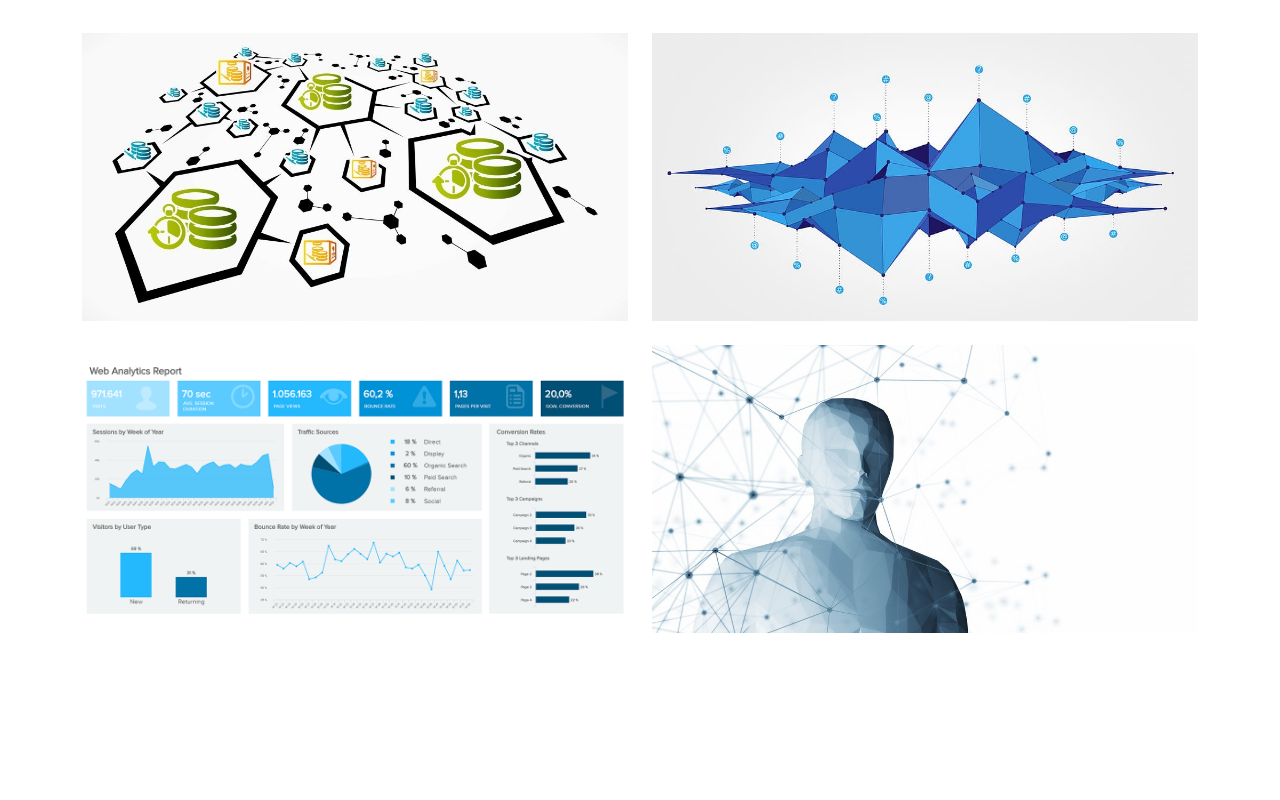
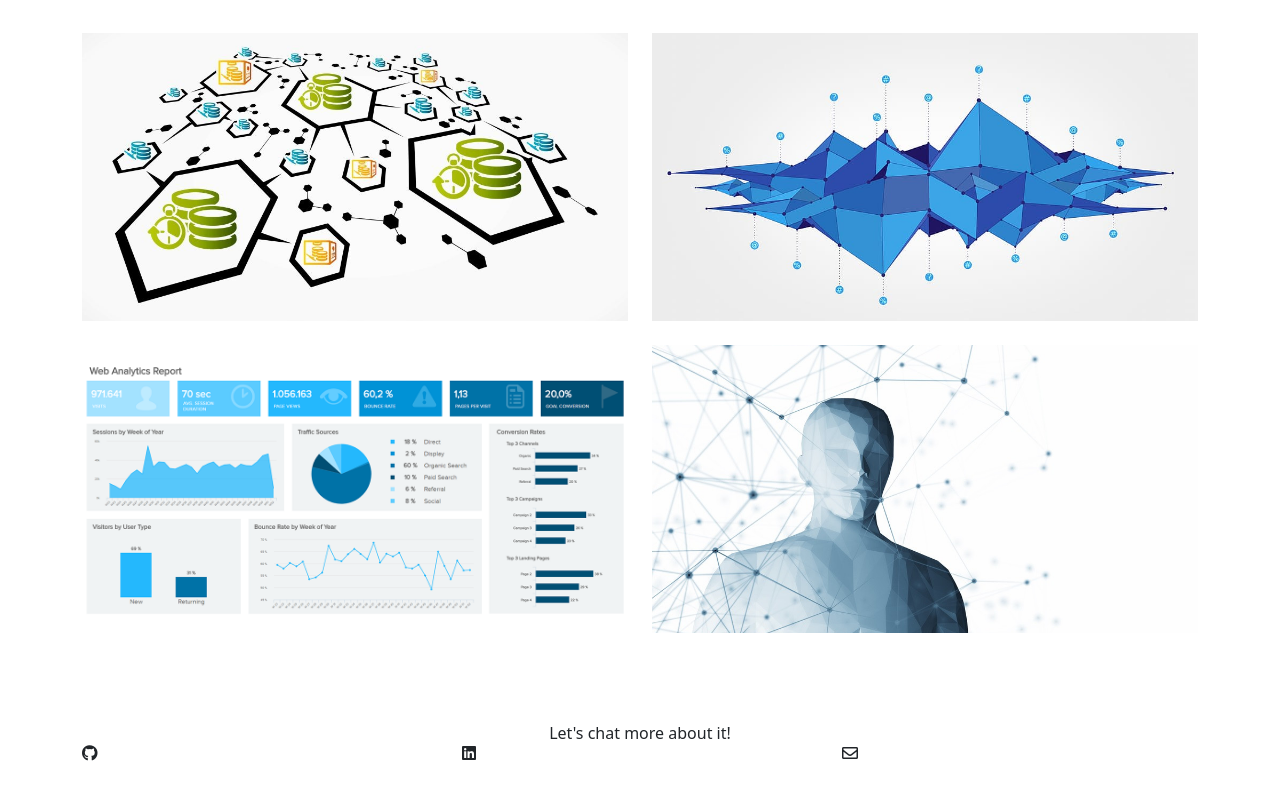
Before and after one commit to amorim-matheus/my-portfolio, a plain HTML site: page index.html in a window 1280 px wide. Shown: the part 1522-2322 px from the top of the page. After the commit the page ends 2283 px from the top, so only its background shows below. Drawn offline with nearby package versions, Linux system fonts and the light colour scheme.

Commit message:
Added icons to footer

```diff
--- a/index.html
+++ b/index.html
@@ -140,8 +140,18 @@
                 </div>
             </div>
         </section>
-
-        <div style="padding-top:20vh;"></div>
+        <footer>
+            <div class='container'>
+                <div class='row d-flex justify-content-center'>
+                    Let's chat more about it!
+                </div>
+                <div class='row'>
+                    <div class='col-md-4 fab fa-github'></div>
+                    <div class='col-md-4 fab fa-linkedin'></div>
+                    <div class='col-md-4 far fa-envelope'></div>
+                </div>
+            </div>
+        </footer>
         <script src="https://cdn.jsdelivr.net/npm/bootstrap@5.0.2/dist/js/bootstrap.bundle.min.js" integrity="sha384-MrcW6ZMFYlzcLA8Nl+NtUVF0sA7MsXsP1UyJoMp4YLEuNSfAP+JcXn/tWtIaxVXM" crossorigin="anonymous"></script>
         <script src="js/scripts.js"></script>
         <!-- FontAwesome CSS - loading as last, so it doesn't block rendering-->
```
